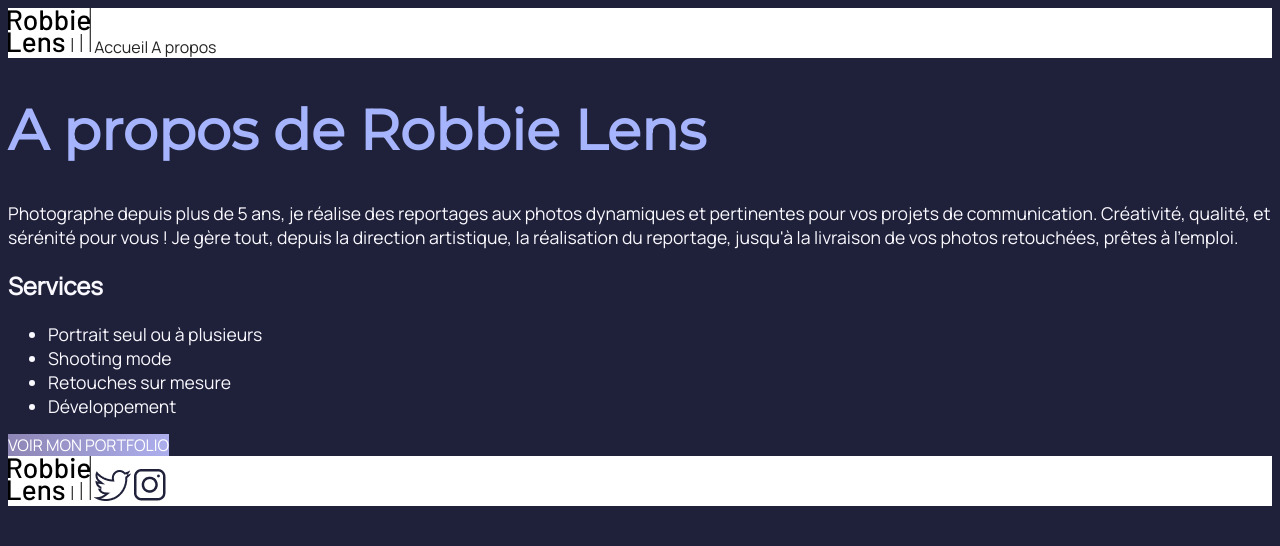
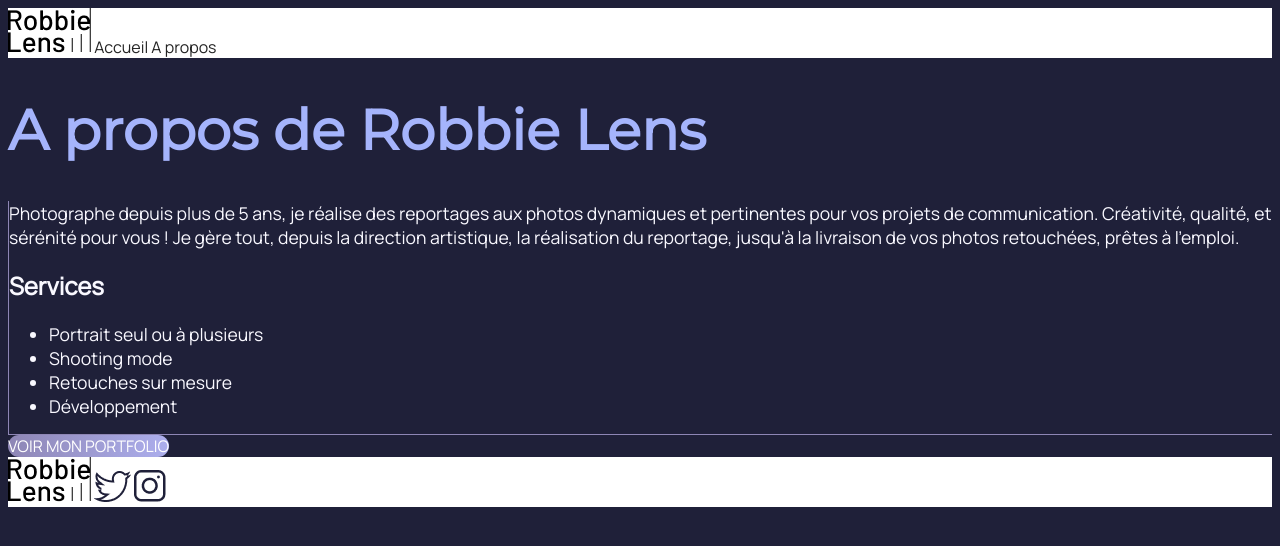
Before and after one commit to itgbarbara/RobbieLensPhotographie, a plain HTML site: page a-propos.html in a window 1280 px wide. Drawn offline with Linux system fonts and the light colour scheme.

Commit message:
Borders creation

```diff
--- a/a-propos.html
+++ b/a-propos.html
@@ -23,6 +23,7 @@
 
         <main>
             <h1>A propos de Robbie Lens</h1>
+            <div class="competences">
             <p>
                 Photographe depuis plus de 5 ans, je réalise des reportages aux photos dynamiques et pertinentes pour vos
                 projets de communication. Créativité, qualité, et sérénité pour vous ! Je gère tout, depuis la direction
@@ -35,6 +36,7 @@
                 <li>Retouches sur mesure</li>
                 <li>Développement</li>
             </ul>
+            </div>
             <div>
                 <a href="" class="cta">VOIR MON PORTFOLIO</a>
             </div>
--- a/styles.css
+++ b/styles.css
@@ -37,4 +37,10 @@ header, footer {
 .cta {
     background: linear-gradient(90deg,#8E86B5,#ACAEED);
     color: white;
+    border-radius: 50px;
 }
+
+.competences {
+    border-left: 1px #8e86b5 solid;
+    border-bottom: 1px #8e86b5 solid;
+}
```
